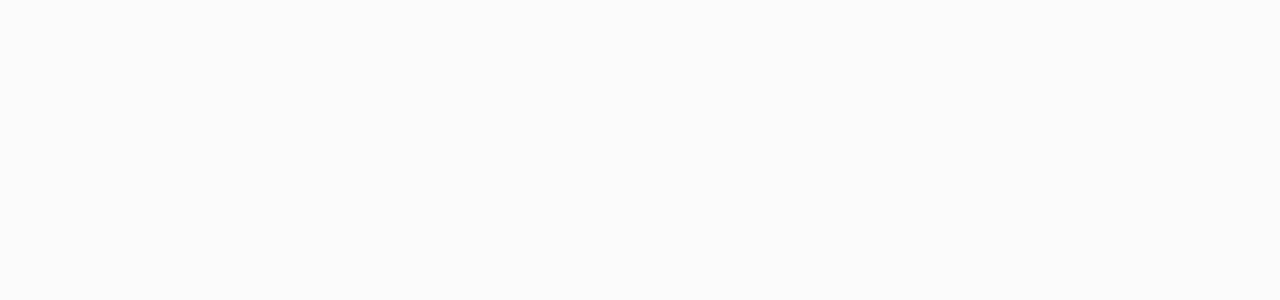
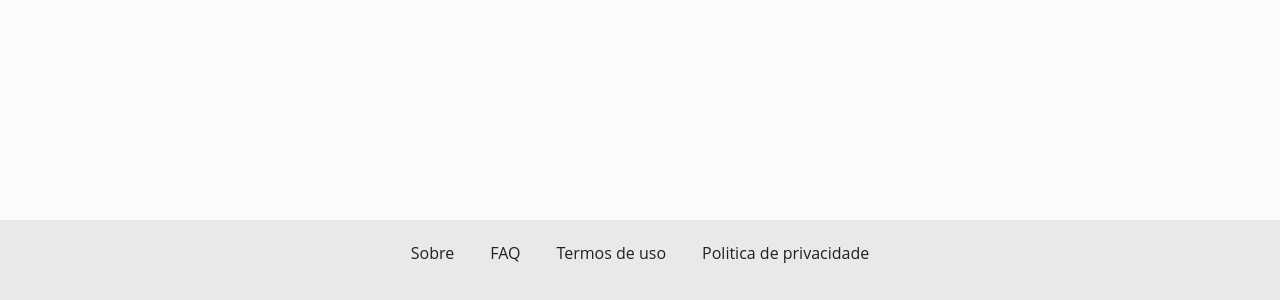
Before and after one commit to gapasquantonio/frontend, a React (Create React App) app: page / in a window 1280 px wide. Shown: the part 1168-1468 px from the top of the page. Built offline with nearby package versions, Linux system fonts and the light colour scheme.

Commit message:
feat: add footer component

```diff
--- /dev/null
+++ b/src/features/footer/footer.styles.ts
@@ -0,0 +1,12 @@
+import styled from '@emotion/styled';
+
+export type FooterContainerProps = {
+	isMobile: boolean;
+};
+export const FooterContainer = styled.div<FooterContainerProps>`
+	height: 100%;
+	background-color: #e9e9e9;
+	align-items: center;
+	display: flex;
+	flex-direction: column;
+`;
--- /dev/null
+++ b/src/features/footer/footer.tsx
@@ -0,0 +1,38 @@
+import { FooterContainer } from './footer.styles';
+import useIsMobile from '../../hooks/is-mobile';
+import FixedBanner from '../fixed-banner';
+import Flex from '../../components/flex';
+import Text from '../../components/text';
+import { FooterItem } from '../../types/Footer';
+
+const mockedFooter: FooterItem[] = [
+	{ name: 'Sobre', id: '1 ' },
+	{ name: 'FAQ', id: '2' },
+	{ name: 'Termos de uso', id: '3' },
+	{ name: 'Politica de privacidade', id: '4' },
+];
+function Footer() {
+	const isMobile = useIsMobile('mobileLandscape');
+
+	return (
+		<FooterContainer isMobile={isMobile}>
+			<Flex
+				height="65px"
+				alignItems="center"
+				justifyContent="center"
+				gap="36px"
+			>
+				{mockedFooter.map(({ name, id }) => {
+					return (
+						<Text kind="footer" id={id} key={id}>
+							{name}
+						</Text>
+					);
+				})}
+			</Flex>
+			{isMobile && <FixedBanner />}
+		</FooterContainer>
+	);
+}
+
+export default Footer;
--- /dev/null
+++ b/src/features/footer/index.tsx
@@ -0,0 +1,3 @@
+import Footer from './footer';
+
+export default Footer;
--- a/src/layout.tsx
+++ b/src/layout.tsx
@@ -2,20 +2,21 @@
 import styled from '@emotion/styled';
 import TopNavigation from './features/top-navigation';
 import useIsMobile from './hooks/is-mobile';
+import Footer from './features/footer';
 
 export type TopNavContainerProps = {
 	isMobile: boolean;
 };
 const PageContainer = styled.div<TopNavContainerProps>`
 	background-color: #fbfbfb;
-	height: calc(100vh - ${({ isMobile }) => (isMobile ? '68' : '80')}px);
+	height: calc(100vh - ${({ isMobile }) => (isMobile ? '228' : '212')}px);
 `;
 
 const ContentContainer = styled.div<TopNavContainerProps>`
 	display: flex;
 	max-width: 1329px;
 	margin: auto;
-	height: calc(100vh - ${({ isMobile }) => (isMobile ? '68' : '80')}px);
+	height: calc(100vh - ${({ isMobile }) => (isMobile ? '228' : '212')}px);
 `;
 
 export default function Layout() {
@@ -29,6 +30,7 @@
 					<Outlet />
 				</ContentContainer>
 			</PageContainer>
+			<Footer />
 		</>
 	);
 }
--- /dev/null
+++ b/src/types/Footer.ts
@@ -0,0 +1,4 @@
+export type FooterItem = {
+	name: string;
+	id: string;
+};
```
